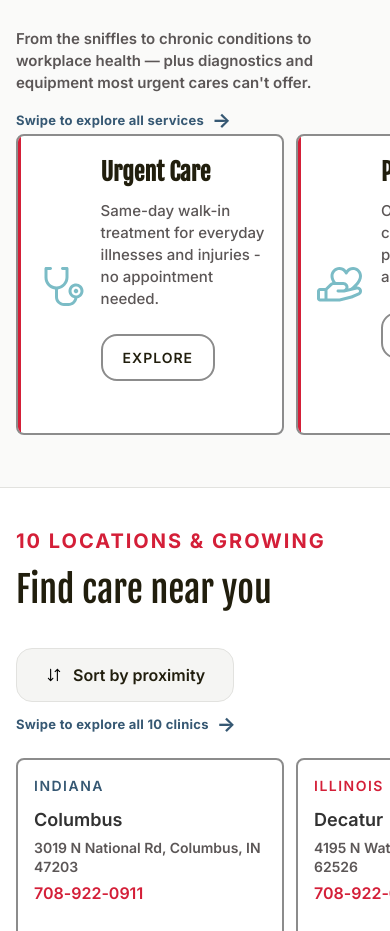
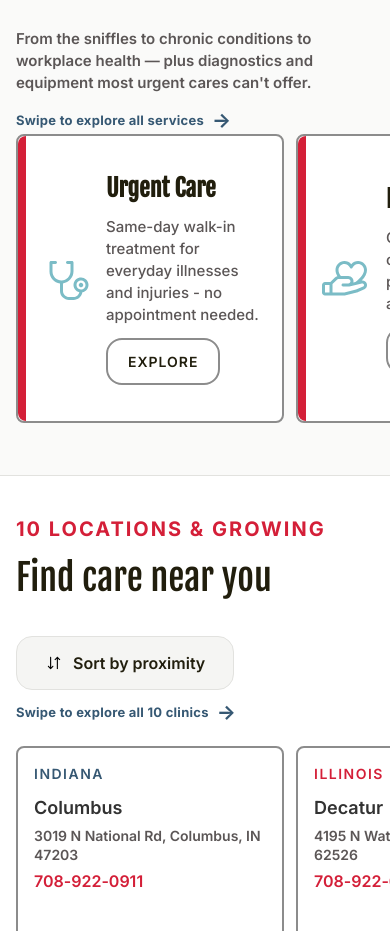
Before and after one commit to coreraj/local-md-website, an Angular app: page /home in a window 390 px wide. Shown: the part 1824-2755 px from the top of the page. Built offline with nearby package versions, Linux system fonts and the light colour scheme.

Commit message:
Align mobile service carousel cards

```diff
--- a/src/app/pages/home/home.css
+++ b/src/app/pages/home/home.css
@@ -958,14 +958,47 @@
   }
 
   .care-line-card {
+    display: grid;
+    grid-template-columns: 8px minmax(0, 1fr);
     min-height: 238px;
     scroll-snap-align: start;
     scroll-snap-stop: always;
   }
 
+  .care-line-card .left-crimson-bar {
+    grid-column: 1;
+    grid-row: 1;
+    width: 8px;
+    height: 100%;
+  }
+
   .care-card-content {
+    grid-column: 2;
+    grid-row: 1;
+    display: grid;
+    grid-template-columns: 48px minmax(0, 1fr);
     padding: 20px 16px;
     gap: 16px;
+    align-items: center;
+    align-content: center;
+    box-sizing: border-box;
+    min-width: 0;
+    flex-grow: 0;
+  }
+
+  .care-card-info-col {
+    align-self: center;
+    justify-content: center;
+    flex-grow: 0;
+    min-width: 0;
+  }
+
+  .care-card-desc {
+    flex-grow: 0;
+  }
+
+  .care-card-link {
+    margin-top: 0;
   }
 
   .care-card-title {
@@ -1204,9 +1237,9 @@
 
 @media (max-width: 560px) {
   .care-card-content {
-    flex-direction: row;
+    grid-template-columns: 48px minmax(0, 1fr);
     gap: 16px;
-    align-items: flex-start;
+    align-items: center;
   }
   .care-card-icon-col {
     padding-top: 0;
```
